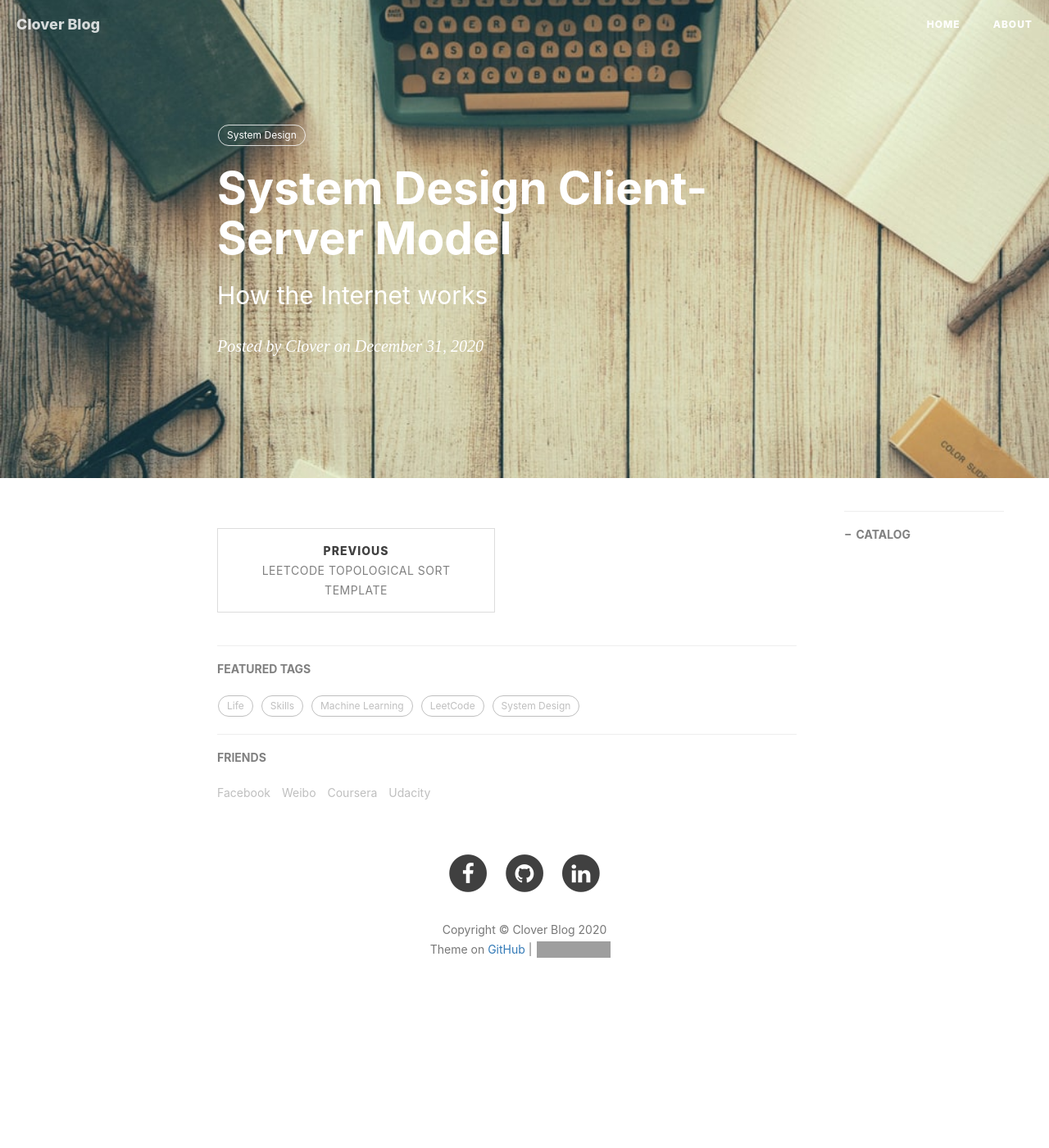
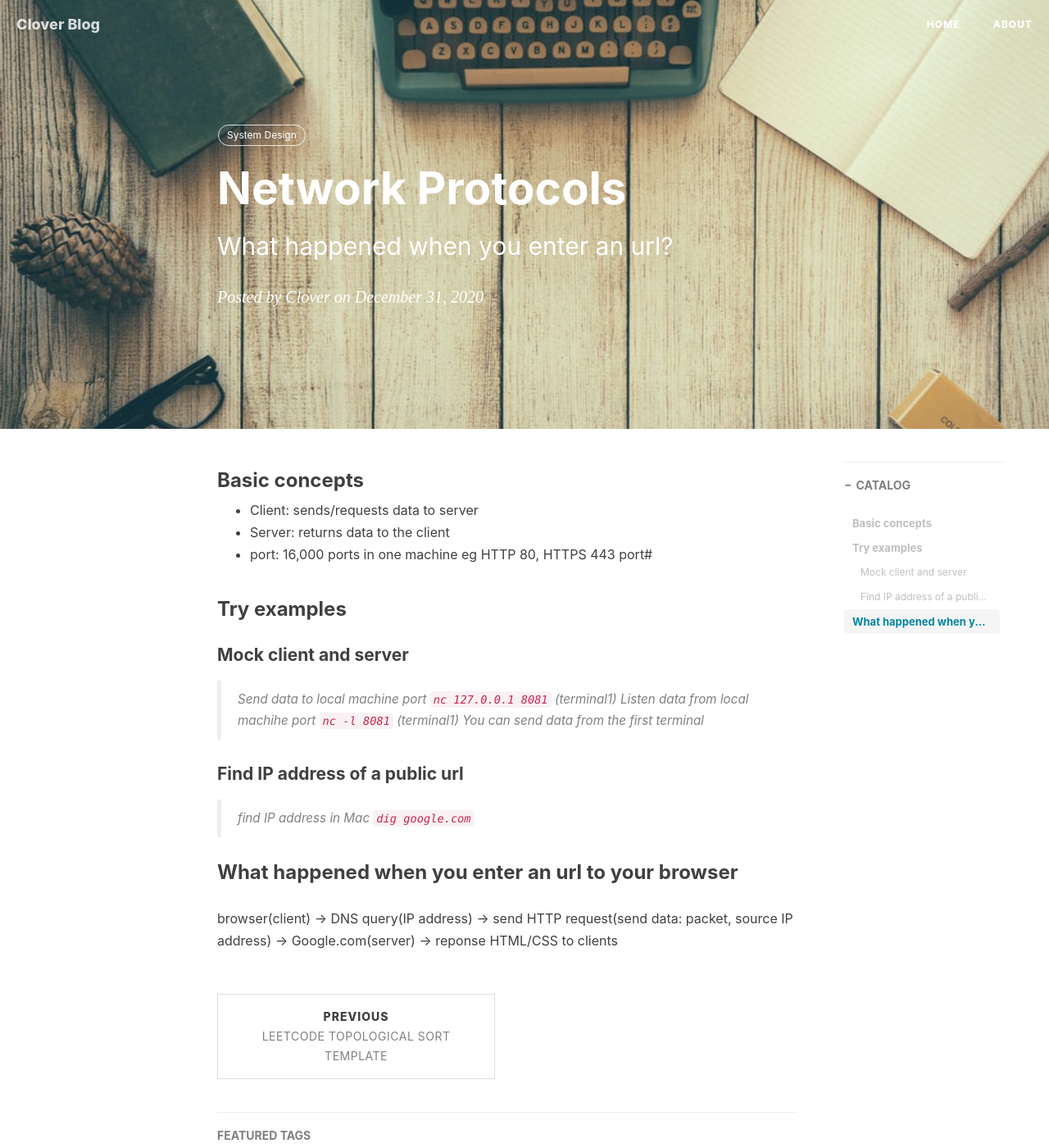
Before and after one commit to ly16/ly16.github.io, a Jekyll site: the page built from _posts/2020-12-31-system-design-clientServerModel.md, in a window 1280 px wide and 1400 px high. Shown: the whole window at 82% size. Built offline with Jekyll 4.4.1, drawn with Linux system fonts in a browser that asks for light colours; nearby versions of some CDN libraries; comment, search, counter and statistics services are not loaded; grey boxes are pictures that could not be loaded.

Commit message:
Update 2020-12-31-system-design-clientServerModel.md

```diff
--- a/_posts/2020-12-31-system-design-clientServerModel.md
+++ b/_posts/2020-12-31-system-design-clientServerModel.md
@@ -1,7 +1,7 @@
 ---
 layout:     post
-title:      System Design Client-Server Model
-subtitle:   How  the Internet works
+title:      Network Protocols
+subtitle:   What happened when you enter an url?
 date:       2020-12-31
 author:     Clover
 header-img: img/systemDesign.jpeg
@@ -10,3 +10,21 @@ tags:
     - System Design
 
 ---
+
+### Basic concepts
+- Client: sends/requests data to server
+- Server: returns data to the client
+- port: 16,000 ports in one machine eg HTTP 80, HTTPS 443 port#
+
+### Try examples
+#### Mock client and server
+> Send data to local machine port `nc 127.0.0.1 8081` (terminal1)
+> Listen data from local machihe  port `nc -l 8081` (terminal1)
+> You can send data from the first terminal
+
+#### Find IP address of a public url
+> find IP address in Mac `dig google.com`
+
+
+### What happened when you enter an url to your browser
+browser(client) -> DNS query(IP address) -> send HTTP request(send data: packet, source IP address) -> Google.com(server) -> reponse HTML/CSS to clients
```
